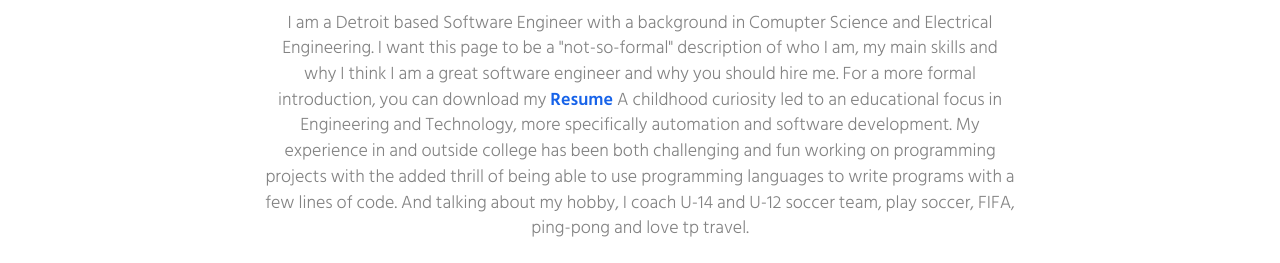
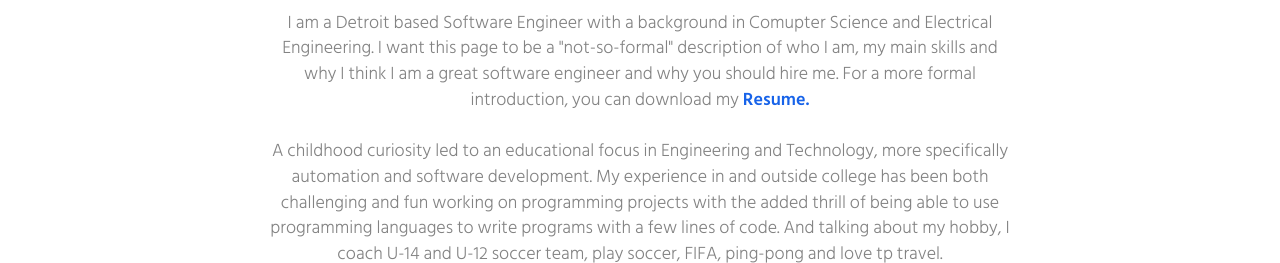
Before and after one commit to Manishrajosti/mrkdb.github.io, a plain HTML site: page index.html in a window 1280 px wide. Shown: the part 767-1030 px from the top of the page. Drawn offline with Linux system fonts and the light colour scheme.

Commit message:
Update index.html

```diff
--- a/index.html
+++ b/index.html
@@ -87,7 +87,7 @@ img {
             <h2>About Me</h2>
             <p> I am a Detroit based Software Engineer with a background in Comupter Science and Electrical Engineering.
               I want this page to be a "not-so-formal" description of who I am, my main skills and why I think I am a great software engineer
-              and why you should hire me. For a more formal introduction, you can download my <b><a href="./resume_mro2.pdf">Resume</a></b>
+              and why you should hire me. For a more formal introduction, you can download my <b><a href="./resume_mro2.pdf">Resume.</a></b><br><br>
               A childhood curiosity led to an educational focus in Engineering and Technology, more specifically automation and software development.
               My experience in and outside college has been both challenging and fun working on programming projects with the added thrill of being
               able to use programming languages to write programs with a few lines of code. And talking about my hobby, I coach U-14 and U-12 soccer team,
```
